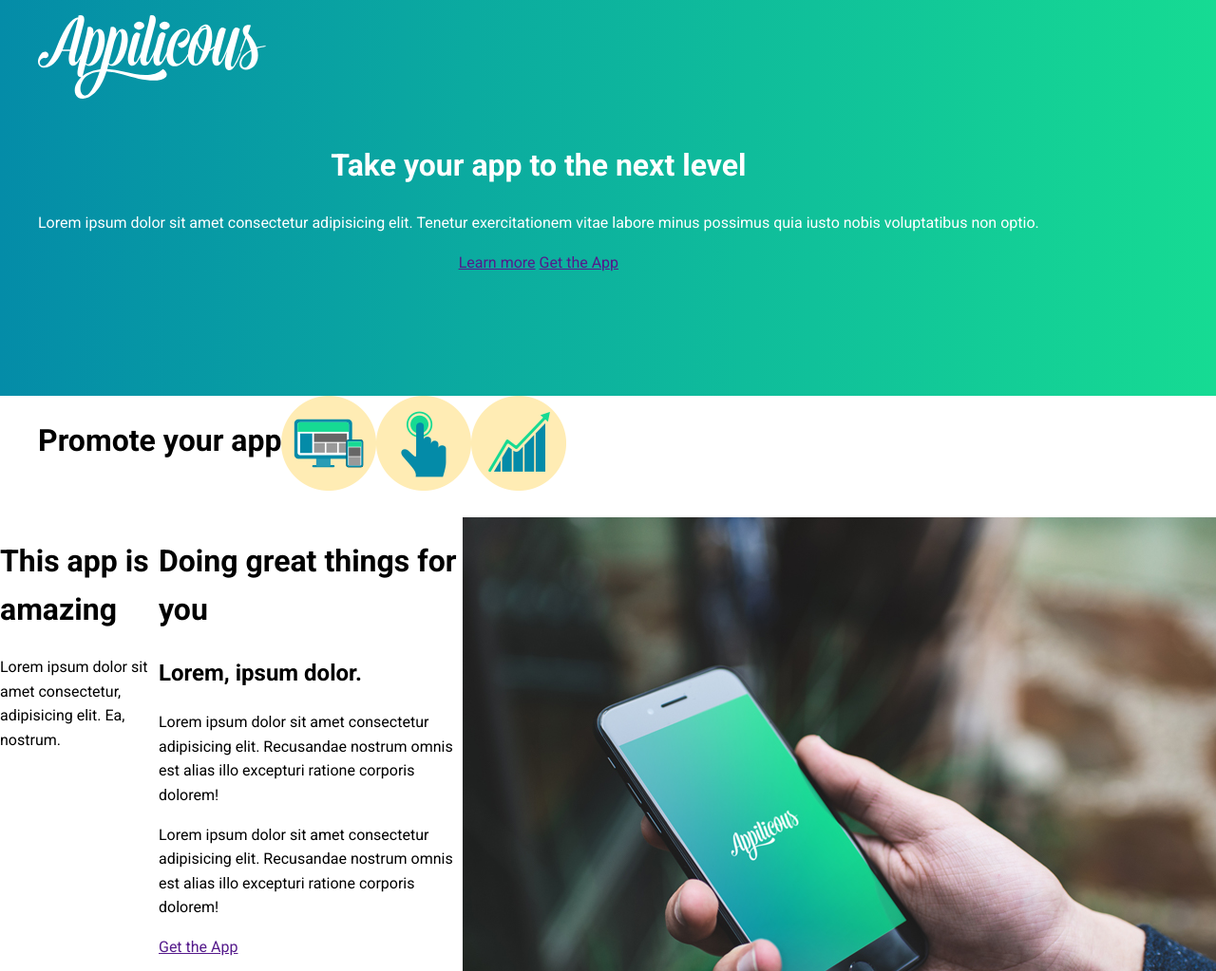
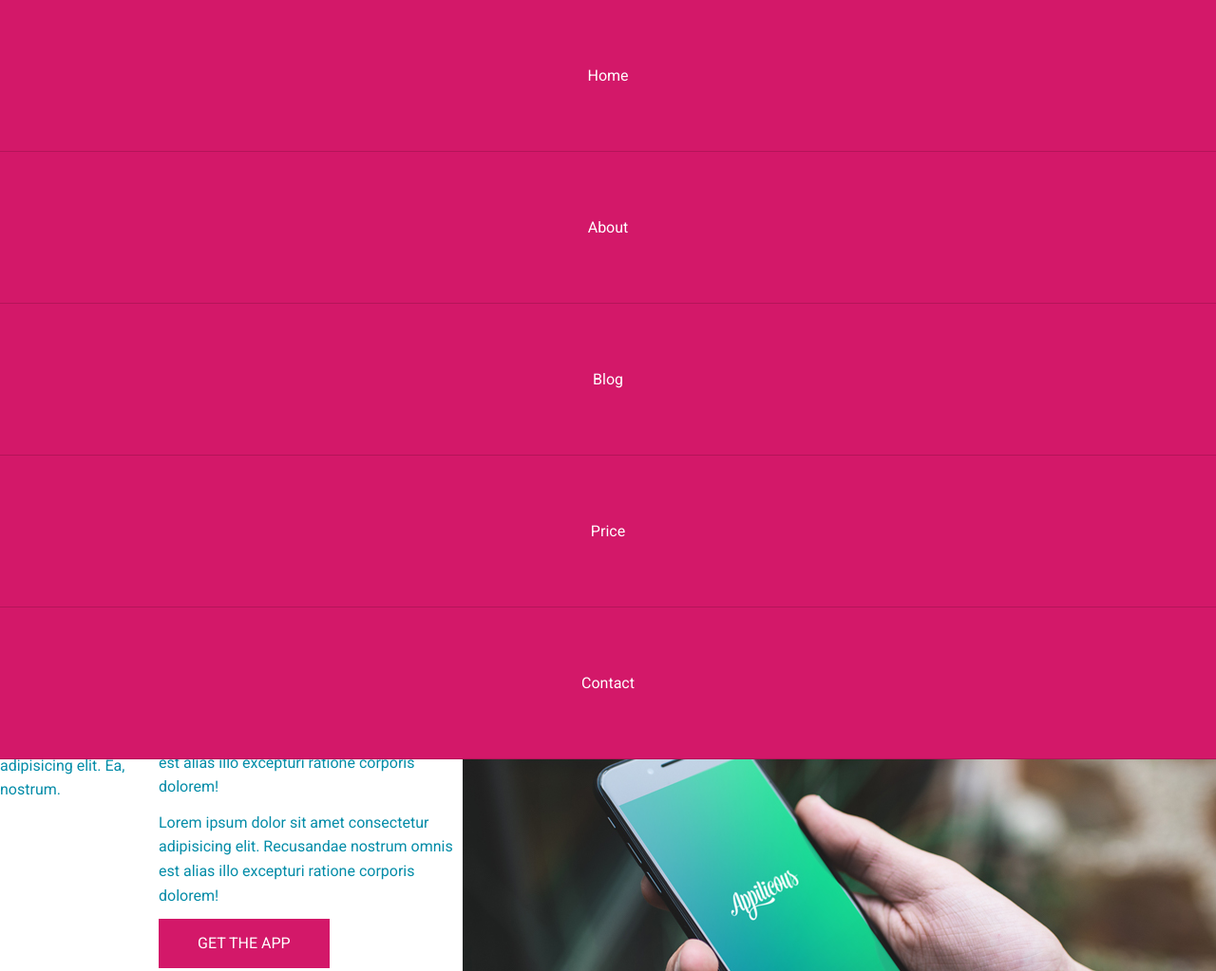
Before and after one commit to ramunasnognys/Responsive---start-to-finish, a plain HTML site: page index.html in a window 1280 px wide. Shown: the top 1023 px of the page at 95% size. Drawn offline with Linux system fonts and the light colour scheme.

Commit message:
Nav styling

```diff
--- a/sass/abstracts/_colors.sass
+++ b/sass/abstracts/_colors.sass
@@ -6,7 +6,7 @@ $white: rgba(255, 255, 255, 1)
 
 // Text colors
 
-$text-base: $secondary
+$text-main: $main
 $text-inverse: $white
 $text-accent: $accent
 $text-secondary: $main
--- a/sass/base/_base.sass
+++ b/sass/base/_base.sass
@@ -1,11 +1,19 @@
 *, *::before, *::after
     box-sizing: border-box
+
+body
+  color: $text-main
 
 img
   min-width: 100%
   height: auto
 
 .container
-  width: 95%
+  width: 90%
   max-width: 1200px
   margin: 0 auto
+
+.unstyled-list
+  margin: 0
+  padding: 0
+  list-style: none
--- /dev/null
+++ b/sass/base/_typography.sass
@@ -0,0 +1,29 @@
+h1, h2, h3, h4, h5, h6, p
+  margin: 0 0 .75em
+
+h1:last:child, h2:last-child, h3:last-child,
+h4:last-child, h5:last-child, h6:last-child,
+p:last-child
+  margin: 0
+
+h1
+  font-size: 2rem
+  font-weight: $font-light
+  line-height: 1.15
+  text-transform: uppercase
+
+h2
+  font-size: 1.2rem
+  text-transform: uppercase
+  letter-spacing: 2px
+  line-height: 1
+
+
+.title-large
+  font-size: 3rem
+  font-weight: $font-light
+  span
+    font-weight: $font-black
+
+.text-intro
+  font-size: 1.2rem
--- /dev/null
+++ b/sass/components/_buttons.sass
@@ -0,0 +1,30 @@
+//
+// 1. Visi mygtukai tures margin, bet NE paskutinis
+//
+.btn
+  display: inline-block
+  padding: .75em  2.5em
+  text:
+    transform: uppercase
+    decoration: none
+
+  &:not(:last-of-type) // 1.
+    margin-bottom: .6em
+
+.btn--primary
+  background: $accent
+  color: $text-inverse
+  border: 1px solid $accent
+
+  &:hover,
+  &:focus
+    background: 2px darken($accent, 15%)
+
+.btn--secondary
+  border: 2px solid $text-inverse
+  color: $text-inverse
+
+  &:hover,
+  &:focus
+    background: $text-inverse
+    color: $text-secondary
--- a/sass/layout/_header.sass
+++ b/sass/layout/_header.sass
@@ -1,13 +1,12 @@
 .main-header
   position: absolute
-  top: 1rem
+  top: 0
   left: 0
   right: 0
+  padding-top: 1em
+
 
 .logo
   width: 25%
   min-width: 10rem
   max-width: 15rem
-
-.main-nav
-  display: none
--- /dev/null
+++ b/sass/layout/_nav.sass
@@ -0,0 +1,24 @@
+.main-nav
+  background: $accent
+  position: absolute
+  top: 0
+  left: 0
+  right: 0
+
+  ul
+    display: flex
+    flex-direction: column
+    justify-content: space-around
+    text-align: center
+    height: 100vh
+    li
+      flex-grow:
+      flex: 1 1 auto
+      border-bottom: 1px solid rgba(0, 0, 0, .15)
+      display: flex
+      align-items: center
+      justify-content: center
+
+      a
+        color: $text-inverse
+        text-decoration: none
--- a/sass/main.sass
+++ b/sass/main.sass
@@ -9,10 +9,13 @@
 
 // 3. Base styles
 @import base/base
+@import base/typography
 
 // 4. Layout
 @import layout/header
 @import layout/hero
 @import layout/grid
+@import layout/nav
 
 // 5. Components
+@import components/buttons
```
Also changed, not shown: css/components/_buttons.css (added), css/main.css, 1 other file.
